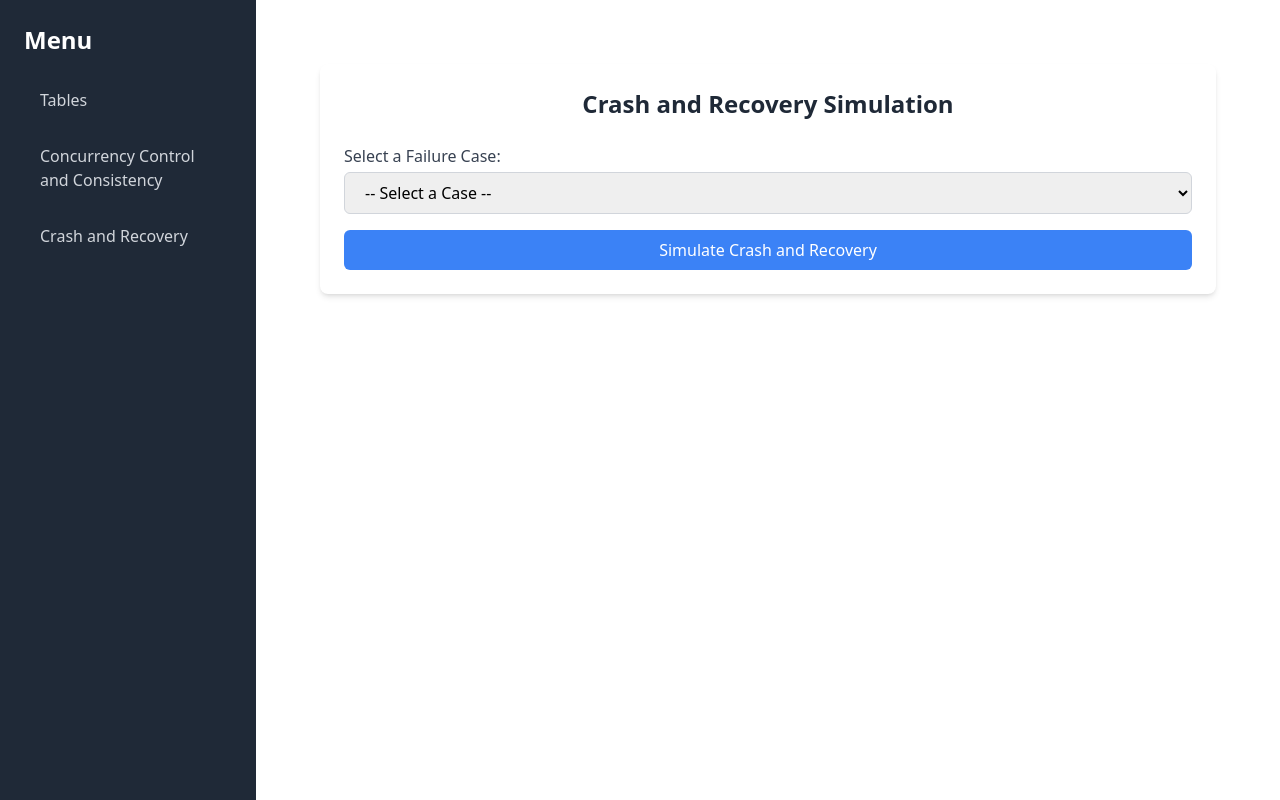
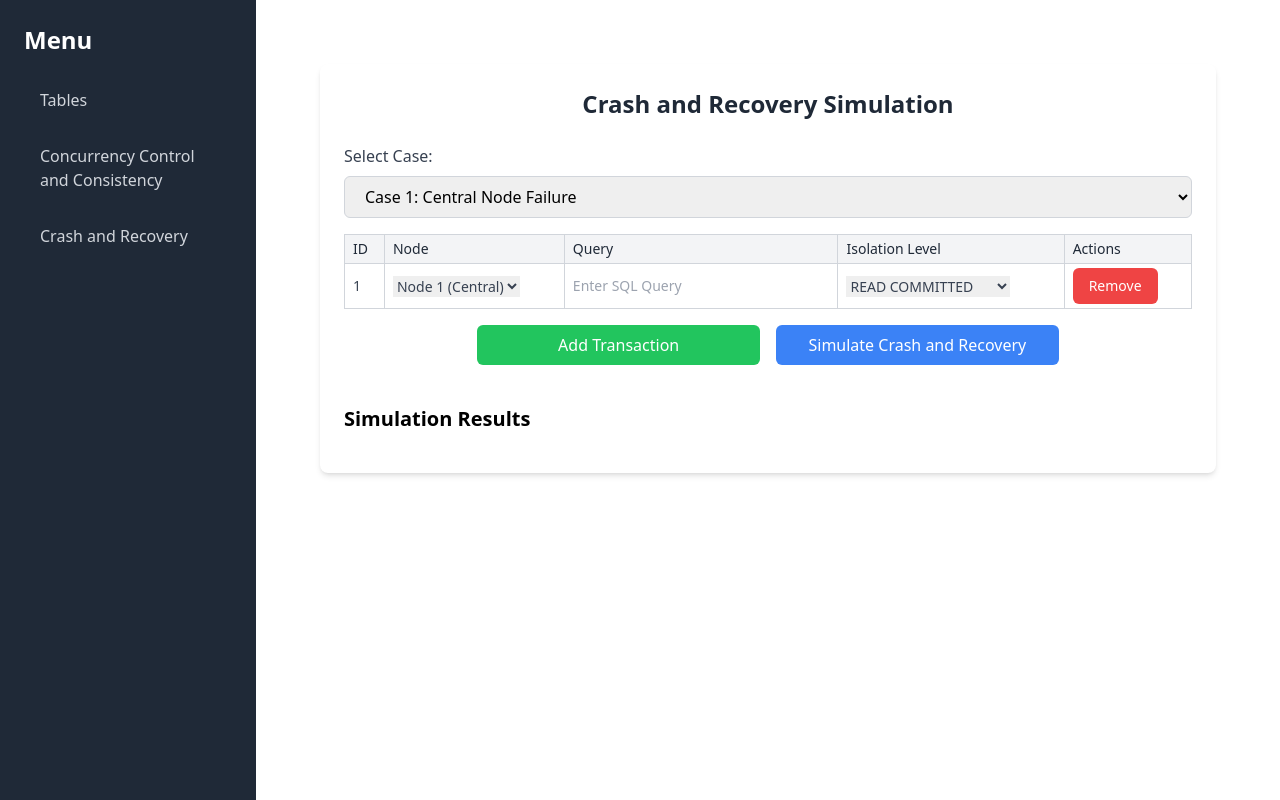
Before and after one commit to chizkuhhh/stadvdb-mco2-final, a React (Create React App) app in the folder stadvdb-mco2-app2/frontend/: page /crash-recovery in a window 1280 px wide. Built offline with nearby package versions, Linux system fonts and the light colour scheme.

Commit message:
implemented crash and recovery

```diff
--- a/stadvdb-mco2-app2/frontend/src/pages/CrashRecovery.js
+++ b/stadvdb-mco2-app2/frontend/src/pages/CrashRecovery.js
@@ -1,32 +1,88 @@
 import React, { useState } from "react";
-import axios from "axios";
 
 const CrashRecovery = () => {
-    const [selectedCase, setSelectedCase] = useState("");
-    const [response, setResponse] = useState(null);
-    const [error, setError] = useState(null);
-    const [isLoading, setIsLoading] = useState(false);
+    const [transactions, setTransactions] = useState([
+        { id: 1, node: "node1", query: "", isolation: "READ COMMITTED" },
+    ]);
+    const [simulationCase, setSimulationCase] = useState("case1");
+    const [simulationResults, setSimulationResults] = useState([]);
+    const [statusMessage, setStatusMessage] = useState("");
 
-    const handleCaseSubmit = async () => {
-        if (!selectedCase) {
-            setError("Please select a failure case.");
-            return;
+    const handleAddTransaction = () => {
+        setTransactions((prev) => [
+            ...prev,
+            { id: prev.length + 1, node: "node1", query: "", isolation: "READ COMMITTED" },
+        ]);
+    };
+
+    const handleRemoveTransaction = (id) => {
+        setTransactions((prev) => prev.filter((t) => t.id !== id));
+    };
+
+    const handleTransactionChange = (id, field, value) => {
+        setTransactions((prev) =>
+            prev.map((t) => (t.id === id ? { ...t, [field]: value } : t))
+        );
+    };
+
+    const handleSimulate = async () => {
+        setStatusMessage("Simulating...");
+        try {
+            const response = await fetch("http://localhost:5000/simulate_crash_recovery", {
+                method: "POST",
+                headers: { "Content-Type": "application/json" },
+                body: JSON.stringify({ simulationCase, transactions }),
+            });
+
+            const result = await response.json();
+            if (result.status === "success") {
+                setSimulationResults(result.results);
+                setStatusMessage("Simulation completed successfully!");
+            } else {
+                setStatusMessage(`Error: ${result.message}`);
+            }
+        } catch (error) {
+            setStatusMessage(`Error: ${error.message}`);
         }
+    };
 
-        setError(null);
-        setResponse(null);
-        setIsLoading(true);
-
-        try {
-            const res = await axios.post("http://localhost:5000/crash-recovery", {
-                case: selectedCase,
-            });
-            setResponse(res.data);
-        } catch (err) {
-            setError(err.response ? err.response.data.message : "An error occurred.");
-        } finally {
-            setIsLoading(false);
+    const renderResultTable = (resultData) => {
+        if (Array.isArray(resultData) && resultData.length > 0) {
+            const columns = Object.keys(resultData[0]);
+            return (
+                <div className="overflow-x-auto mt-2">
+                    <table className="min-w-full border-collapse border border-gray-300">
+                        <thead>
+                            <tr>
+                                {columns.map((col, index) => (
+                                    <th
+                                        key={index}
+                                        className="border border-gray-300 px-2 py-1 bg-gray-100 text-gray-800 text-sm"
+                                    >
+                                        {col}
+                                    </th>
+                                ))}
+                            </tr>
+                        </thead>
+                        <tbody>
+                            {resultData.map((row, index) => (
+                                <tr key={index}>
+                                    {columns.map((col) => (
+                                        <td
+                                            key={col}
+                                            className="border border-gray-300 px-2 py-1 text-gray-700 text-sm"
+                                        >
+                                            {row[col]}
+                                        </td>
+                                    ))}
+                                </tr>
+                            ))}
+                        </tbody>
+                    </table>
+                </div>
+            );
         }
+        return <p>No results</p>;
     };
 
     return (
@@ -35,44 +91,127 @@ const CrashRecovery = () => {
                 Crash and Recovery Simulation
             </h1>
 
-            <div className="space-y-4">
-                <div>
-                    <label className="font-medium text-gray-700">Select a Failure Case:</label>
-                    <select
-                        value={selectedCase}
-                        onChange={(e) => setSelectedCase(e.target.value)}
-                        className="mt-1 block w-full px-4 py-2 border border-gray-300 rounded-md focus:outline-none focus:ring-2 focus:ring-blue-500"
-                    >
-                        <option value="">-- Select a Case --</option>
-                        <option value="case1">Case #1: Central Node Failure</option>
-                        <option value="case2">Case #2: Node 2 or Node 3 Failure</option>
-                        <option value="case3">Case #3: Failure to Write to Central Node</option>
-                        <option value="case4">Case #4: Failure to Write to Node 2 or Node 3</option>
-                    </select>
-                </div>
+            {/* Simulation Case Selection */}
+            <div className="flex flex-col mb-4">
+                <label className="font-medium text-gray-700 mb-2">Select Case:</label>
+                <select
+                    value={simulationCase}
+                    onChange={(e) => setSimulationCase(e.target.value)}
+                    className="px-4 py-2 border border-gray-300 rounded-md focus:outline-none focus:ring-2 focus:ring-blue-500"
+                >
+                    <option value="case1">Case 1: Central Node Failure</option>
+                    <option value="case2">Case 2: Node 2/3 Failure</option>
+                    <option value="case3">Case 3: Failure Writing to Central Node</option>
+                    <option value="case4">Case 4: Failure Writing to Node 2/3</option>
+                </select>
+            </div>
 
+            {/* Transactions Table */}
+            <table className="min-w-full border-collapse border border-gray-300">
+                <thead>
+                    <tr>
+                        <th className="border border-gray-300 px-2 py-1 bg-gray-100 text-gray-800 font-medium text-left text-sm">
+                            ID
+                        </th>
+                        <th className="border border-gray-300 px-2 py-1 bg-gray-100 text-gray-800 font-medium text-left text-sm">
+                            Node
+                        </th>
+                        <th className="border border-gray-300 px-2 py-1 bg-gray-100 text-gray-800 font-medium text-left text-sm">
+                            Query
+                        </th>
+                        <th className="border border-gray-300 px-2 py-1 bg-gray-100 text-gray-800 font-medium text-left text-sm">
+                            Isolation Level
+                        </th>
+                        <th className="border border-gray-300 px-2 py-1 bg-gray-100 text-gray-800 font-medium text-left text-sm">
+                            Actions
+                        </th>
+                    </tr>
+                </thead>
+                <tbody>
+                    {transactions.map((t) => (
+                        <tr key={t.id}>
+                            <td className="border border-gray-300 px-2 py-1 text-gray-700 text-sm">
+                                {t.id}
+                            </td>
+                            <td className="border border-gray-300 px-2 py-1 text-gray-700 text-sm">
+                                <select
+                                    value={t.node}
+                                    onChange={(e) =>
+                                        handleTransactionChange(t.id, "node", e.target.value)
+                                    }
+                                >
+                                    <option value="node1">Node 1 (Central)</option>
+                                    <option value="node2">Node 2</option>
+                                    <option value="node3">Node 3</option>
+                                </select>
+                            </td>
+                            <td className="border border-gray-300 px-2 py-1 text-gray-700 text-sm">
+                                <input
+                                    type="text"
+                                    value={t.query}
+                                    onChange={(e) =>
+                                        handleTransactionChange(t.id, "query", e.target.value)
+                                    }
+                                    placeholder="Enter SQL Query"
+                                    className="w-full"
+                                />
+                            </td>
+                            <td className="border border-gray-300 px-2 py-1 text-gray-700 text-sm">
+                                <select
+                                    value={t.isolation}
+                                    onChange={(e) =>
+                                        handleTransactionChange(t.id, "isolation", e.target.value)
+                                    }
+                                >
+                                    <option>READ UNCOMMITTED</option>
+                                    <option>READ COMMITTED</option>
+                                    <option>REPEATABLE READ</option>
+                                    <option>SERIALIZABLE</option>
+                                </select>
+                            </td>
+                            <td className="border border-gray-300 px-2 py-1 text-gray-700 text-sm">
+                                <button
+                                    onClick={() => handleRemoveTransaction(t.id)}
+                                    className="bg-red-500 text-white font-medium px-4 py-2 rounded-md hover:bg-red-600 focus:outline-none focus:ring-2 focus:ring-red-400"
+                                >
+                                    Remove
+                                </button>
+                            </td>
+                        </tr>
+                    ))}
+                </tbody>
+            </table>
+
+            <div className="flex justify-center space-x-4 mt-4">
                 <button
-                    onClick={handleCaseSubmit}
-                    className="w-full bg-blue-500 text-white font-medium px-4 py-2 rounded-md hover:bg-blue-600 focus:outline-none focus:ring-2 focus:ring-blue-400"
+                    onClick={handleAddTransaction}
+                    className="w-1/3 bg-green-500 text-white font-medium px-4 py-2 rounded-md hover:bg-green-600 focus:outline-none focus:ring-2 focus:ring-green-400"
+                >
+                    Add Transaction
+                </button>
+                <button
+                    onClick={handleSimulate}
+                    className="w-1/3 bg-blue-500 text-white font-medium px-4 py-2 rounded-md hover:bg-blue-600 focus:outline-none focus:ring-2 focus:ring-blue-400"
                 >
                     Simulate Crash and Recovery
                 </button>
             </div>
 
-            {isLoading && (
-                <p className="text-center text-gray-700 mt-4">Simulating...</p>
-            )}
+            {/* Simulation Results */}
+            <div className="mt-10">
+                <h2 className="text-xl font-bold mb-4">Simulation Results</h2>
+                {simulationResults.map((result, index) => (
+                    <div key={index} className="mb-6">
+                        <h3 className="font-semibold">Transaction {index + 1}:</h3>
+                        {renderResultTable(result)}
+                    </div>
+                ))}
+            </div>
 
-            {error && (
-                <p className="text-red-500 font-medium mt-4">{error}</p>
-            )}
-
-            {response && (
-                <div className="mt-6 bg-gray-100 p-4 rounded-md">
-                    <h2 className="text-lg font-semibold text-gray-800">Response</h2>
-                    <pre className="text-sm text-gray-700 mt-2">
-                        {JSON.stringify(response, null, 2)}
-                    </pre>
+            {/* Status Message */}
+            {statusMessage && (
+                <div className="mt-4 p-4 bg-blue-100 text-blue-800 rounded">
+                    {statusMessage}
                 </div>
             )}
         </div>
```
Also changed, not shown: 1 other file (tests, documents, lock files or other folders).
